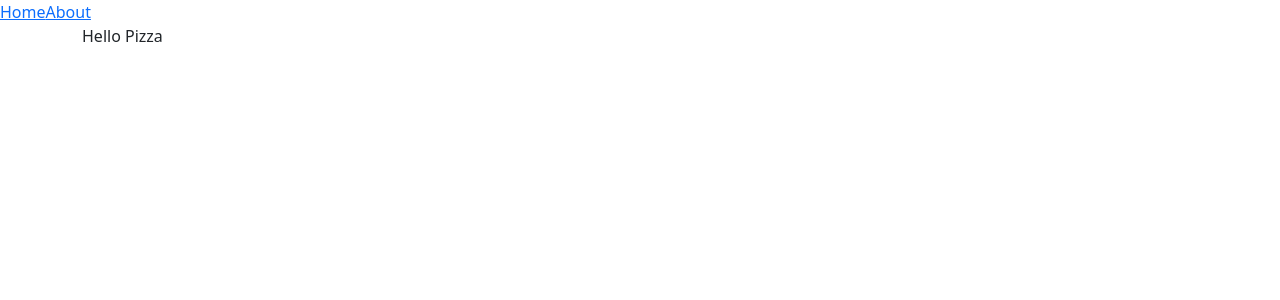
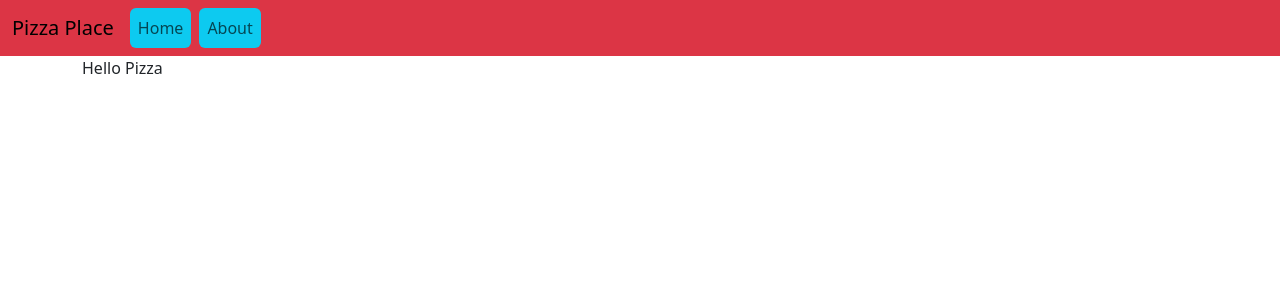
Before and after one commit to danielphilip12/pizza-place, a Vue app: page / in a window 1280 px wide. Shown: the top 300 px of the page. Built offline with nearby package versions, Linux system fonts and the light colour scheme.

Commit message:
Added NavBar

```diff
--- a/src/components/NavBar.vue
+++ b/src/components/NavBar.vue
@@ -2,11 +2,35 @@
 
 <template>
   <div>
-    <nav>
-      <RouterLink to="/">Home</RouterLink>
-      <RouterLink to="/about">About</RouterLink>
+    <nav class="navbar navbar-expand-lg bg-danger">
+      <div class="container-fluid">
+        <RouterLink class="navbar-brand" to="/">Pizza Place</RouterLink>
+        <button
+          class="navbar-toggler"
+          type="button"
+          data-bs-toggle="collapse"
+          data-bs-target="#navbarNavAltMarkup"
+          aria-controls="navbarNavAltMarkup"
+          aria-expanded="false"
+          aria-label="Toggle navigation"
+        >
+          <span class="navbar-toggler-icon"></span>
+        </button>
+        <div class="collapse navbar-collapse" id="navbarNavAltMarkup">
+          <div class="navbar-nav">
+            <RouterLink class="nav-link bg-info me-2 rounded" to="/">Home</RouterLink>
+            <RouterLink class="nav-link bg-info me-2 rounded" to="/about">About</RouterLink>
+            <!-- <RouterLink class="nav-link" to="/">Pricing</RouterLink> -->
+          </div>
+        </div>
+      </div>
     </nav>
   </div>
 </template>
 
-<style scoped></style>
+<style scoped>
+
+</style>
+
+<!-- <RouterLink to="/">Home</RouterLink>
+      <RouterLink to="/about">About</RouterLink> -->
```
